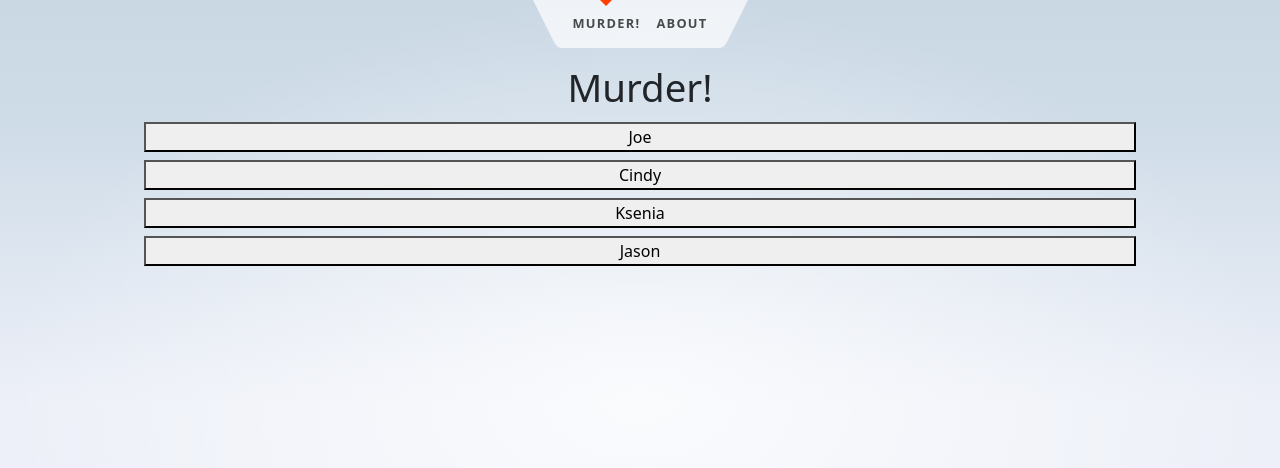
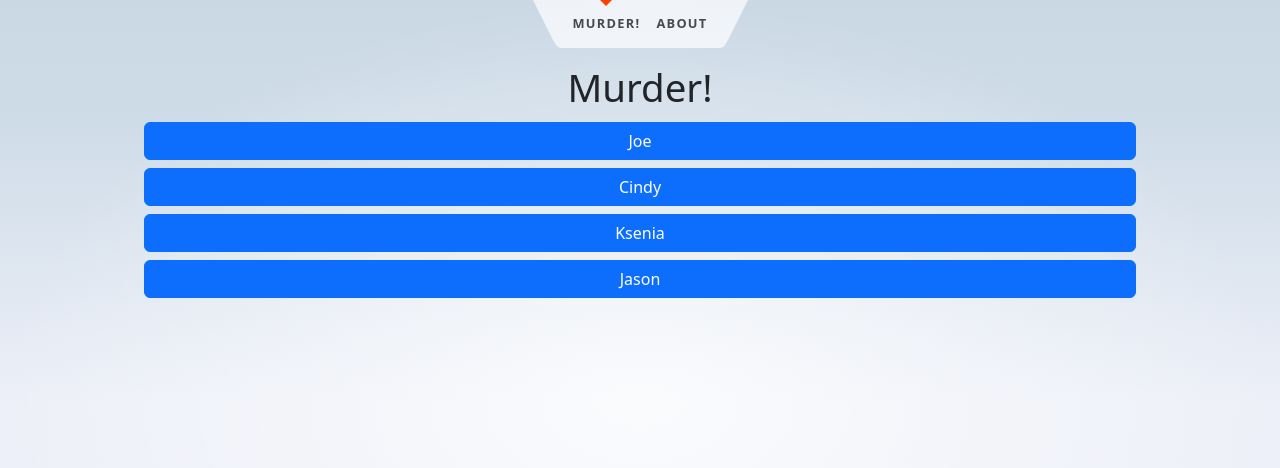
Before and after one commit to pure-zero/murder-mystery, a SvelteKit app: page / in a window 1280 px wide. Shown: the top 468 px of the page. Built offline with nearby package versions, Linux system fonts and the light colour scheme.

Commit message:
Changed button style

```diff
--- a/src/routes/+page.svelte
+++ b/src/routes/+page.svelte
@@ -36,10 +36,10 @@
 
 <h1>Murder!</h1>
 
-<button class="my-1" on:click={() => setCurrentView('Joe')}>Joe</button>
-<button class="my-1" on:click={() => setCurrentView('Cindy')}>Cindy</button>
-<button class="my-1" on:click={() => setCurrentView('Ksenia')}>Ksenia</button>
-<button class="my-1" on:click={() => setCurrentView('Jason')}>Jason</button>
+<button class="my-1 btn btn-primary" on:click={() => setCurrentView('Joe')}>Joe</button>
+<button class="my-1 btn btn-primary" on:click={() => setCurrentView('Cindy')}>Cindy</button>
+<button class="my-1 btn btn-primary" on:click={() => setCurrentView('Ksenia')}>Ksenia</button>
+<button class="my-1 btn btn-primary" on:click={() => setCurrentView('Jason')}>Jason</button>
 
 {#if selected}
     <Person name={selected} chat={selectedChat} on:message={sendChat}/>
```
